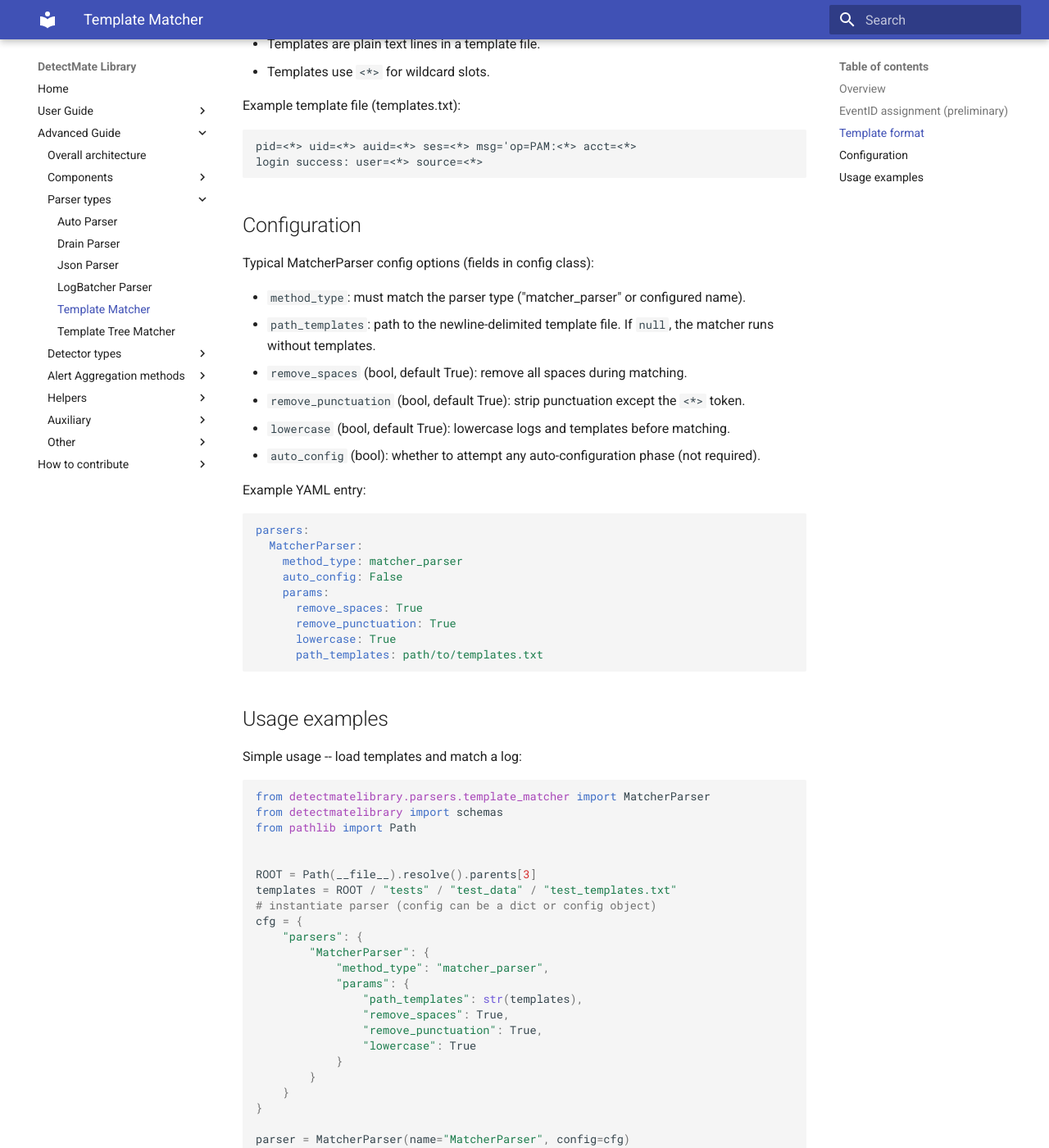
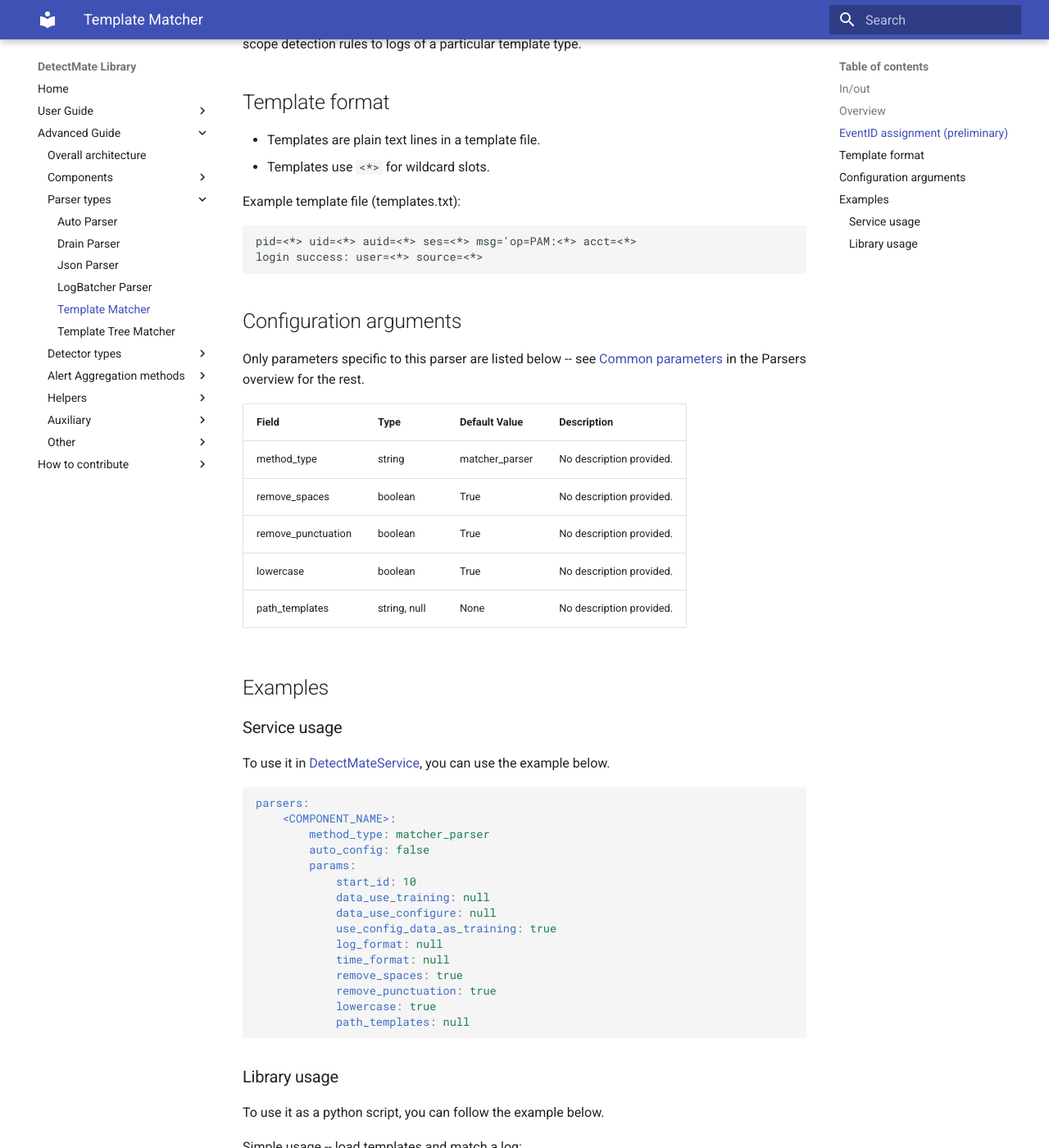
Before and after one commit to ait-detectmate/DetectMateLibrary, an MkDocs documentation site: the page built from docs/parsers/template_matcher.md, in a window 1280 px wide and 1400 px high, scrolled down 1373 px. Shown: the whole window at 82% size. Built offline with MkDocs 1.6.1 and Material for MkDocs 9.7.7, drawn with Linux system fonts in a browser that asks for light colours; some of the changed text lies outside the part shown.

Commit message:
update template_matcher.md and _parser.py with the Field function and the automate function for the configuration arguments for the documentation

````diff
--- a/docs/parsers/template_matcher.md
+++ b/docs/parsers/template_matcher.md
@@ -1,6 +1,10 @@
 # Template matcher
 
 The template matcher is a parser that takes a set of templates and matches them to incoming logs. It extracts parameters from positions marked with the <*> wildcard and returns a ParserSchema with the matched template and the extracted variables.
+
+## In/out
+
+Input and output schemas in the pipeline
 
 |            | Schema                     | Description        |
 |------------|----------------------------|--------------------|
@@ -42,31 +46,47 @@
 login success: user=<*> source=<*>
 ```
 
-## Configuration
+## Configuration arguments
 
-Typical MatcherParser config options (fields in config class):
+Only parameters specific to this parser are listed below -- see [Common parameters](../parsers.md#common-parameters-all-parsers) in the Parsers overview for the rest.
 
-- `method_type`: must match the parser type ("matcher_parser" or configured name).
-- `path_templates`: path to the newline-delimited template file. If `null`, the matcher runs without templates.
-- `remove_spaces` (bool, default True): remove all spaces during matching.
-- `remove_punctuation` (bool, default True): strip punctuation except the `<*>` token.
-- `lowercase` (bool, default True): lowercase logs and templates before matching.
-- `auto_config` (bool): whether to attempt any auto-configuration phase (not required).
+<!-- Start arguments -->
+| Field  | Type  | Default Value| Description|
+|-------|------|-----|---|
+|method_type|string|matcher_parser|No description provided.|
+|remove_spaces|boolean|True|No description provided.|
+|remove_punctuation|boolean|True|No description provided.|
+|lowercase|boolean|True|No description provided.|
+|path_templates|string, null|None|No description provided.|
+<!-- End arguments -->
 
-Example YAML entry:
+## Examples
+### Service usage
+
+To use it in [DetectMateService](https://github.com/ait-detectmate/DetectMateService), you can use the example below.
+
+<!-- Start config -->
 ```yaml
 parsers:
-  MatcherParser:
-    method_type: matcher_parser
-    auto_config: False
-    params:
-      remove_spaces: True
-      remove_punctuation: True
-      lowercase: True
-      path_templates: path/to/templates.txt
+    <COMPONENT_NAME>:
+        method_type: matcher_parser
+        auto_config: false
+        params:
+            start_id: 10
+            data_use_training: null
+            data_use_configure: null
+            use_config_data_as_training: true
+            log_format: null
+            time_format: null
+            remove_spaces: true
+            remove_punctuation: true
+            lowercase: true
+            path_templates: null
 ```
+<!-- End config -->
 
-## Usage examples
+### Library usage
+To use it as a python script, you can follow the example below.
 
 Simple usage  --  load templates and match a log:
 
````
Also changed, not shown: 1 other file.
